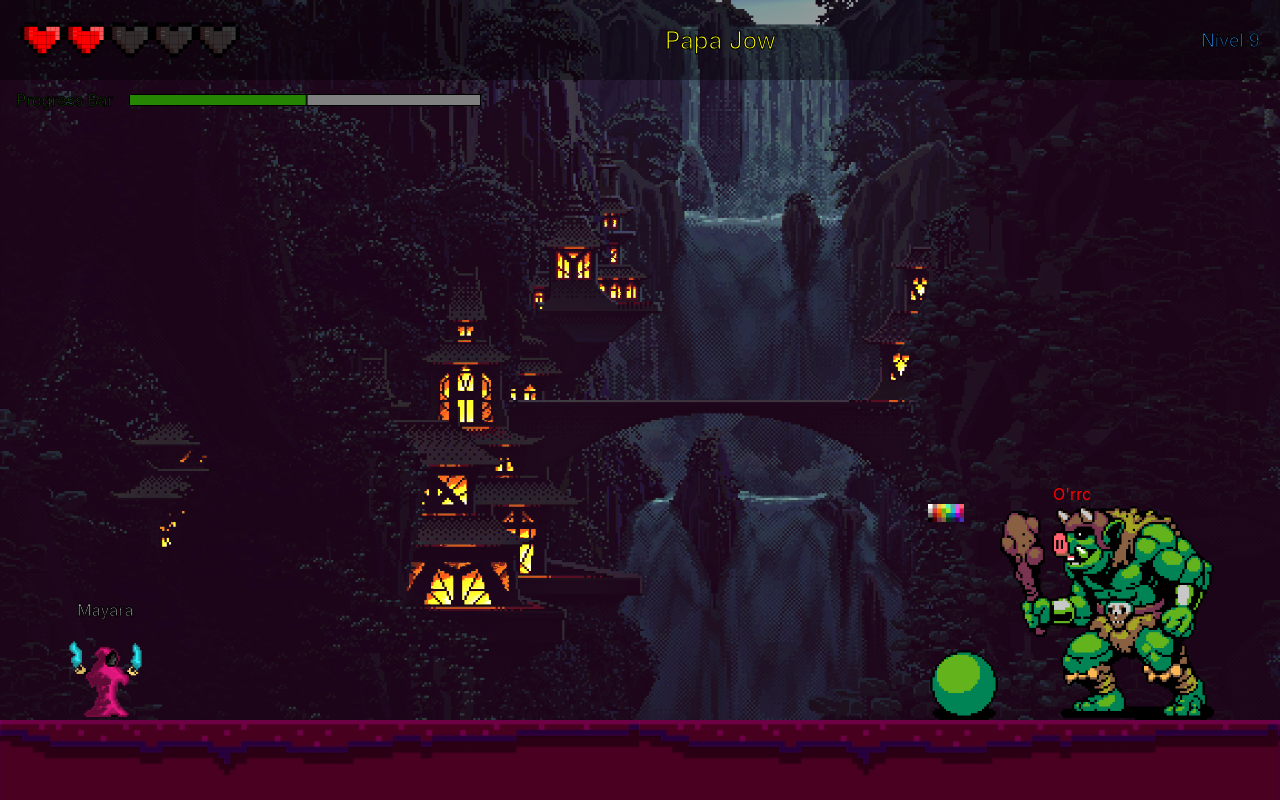
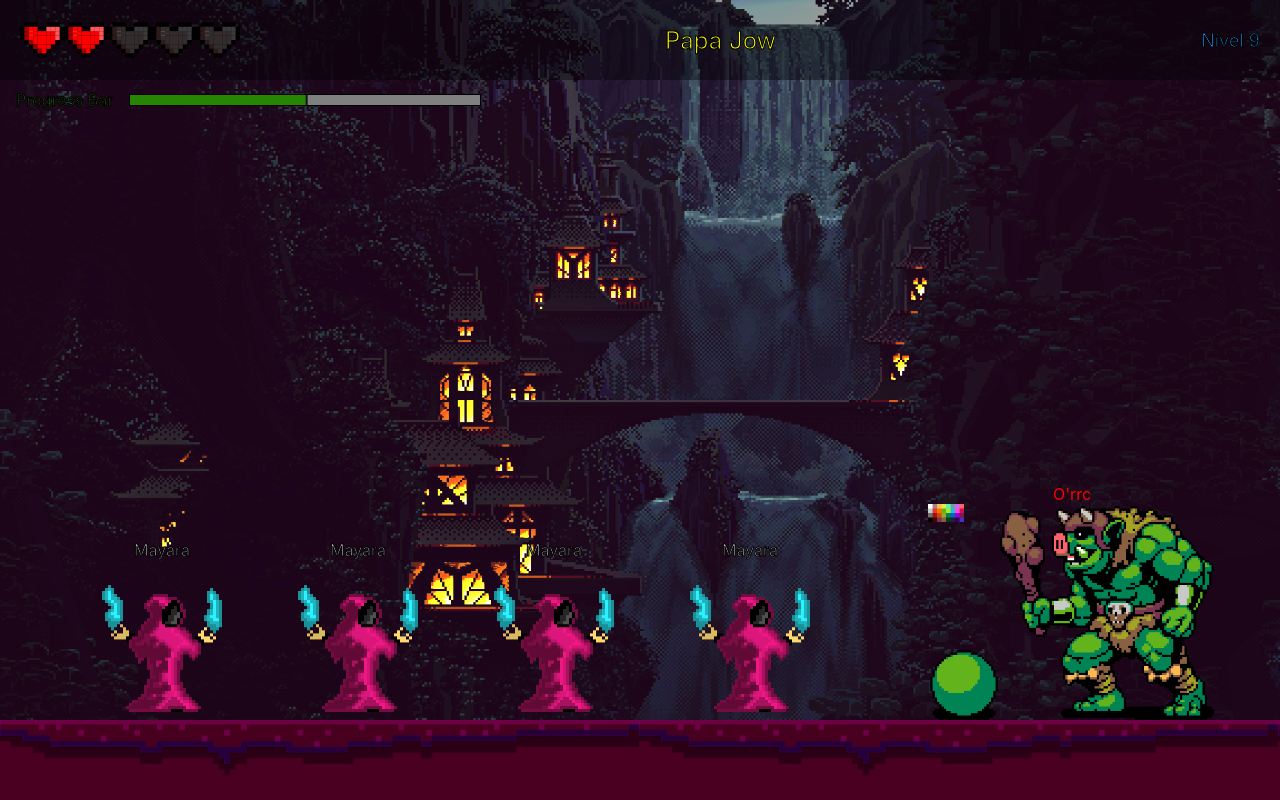
Before and after one commit to gustavoasb/rpgdeprojetos, a React (Create React App) app: page /projetos in a window 1280 px wide. Built offline with nearby package versions, Linux system fonts and the light colour scheme.

Commit message:
Add player map in Players component

```diff
--- a/src/components/Entities/Players/index.js
+++ b/src/components/Entities/Players/index.js
@@ -6,7 +6,7 @@ import Player from './Player'
 export default function Players(){
     return(
         <PlayersContainer>
-            <Player name={'Mayara'} img={PlayerImg} />
+            {[...Array(4)].map((item) => <Player name={'Mayara'} img={PlayerImg} />) }
         </PlayersContainer>
     )
 }
--- a/src/components/Entities/Players/styles.js
+++ b/src/components/Entities/Players/styles.js
@@ -2,6 +2,9 @@ import styled from 'styled-components'
 
 export const PlayersContainer = styled.div`
     width: 75%;
-    height: 20%;
+    height: 30%;
+    padding-right: 5rem;
+    box-sizing: border-box;
     display: flex;
+    justify-content: space-around;
 `
```
